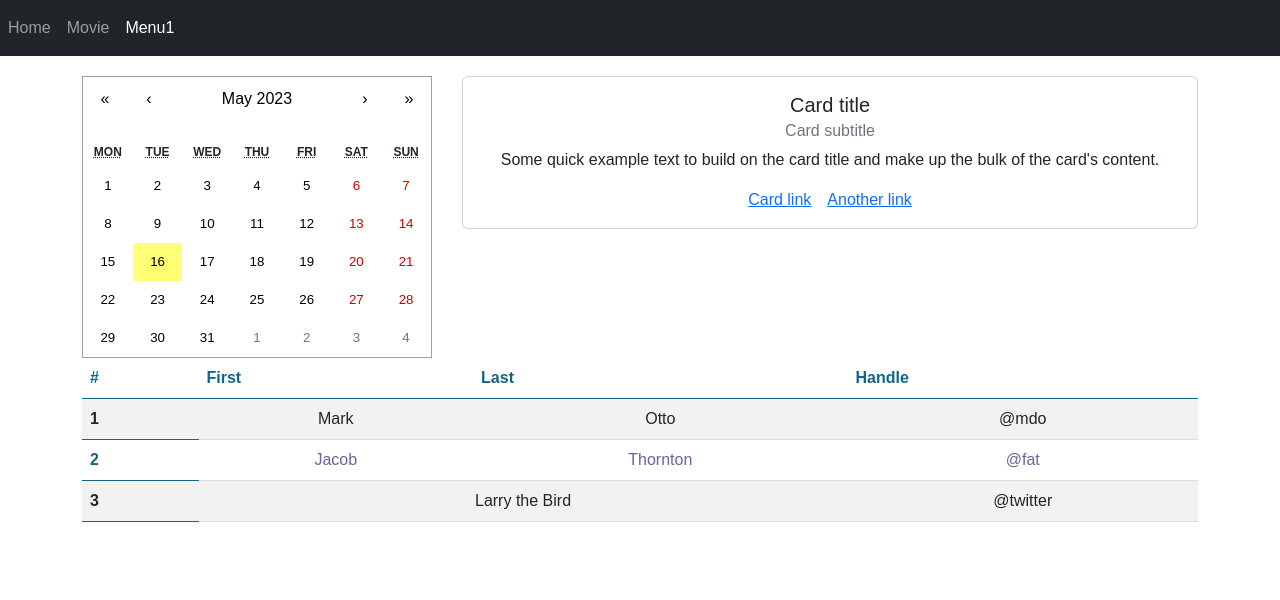
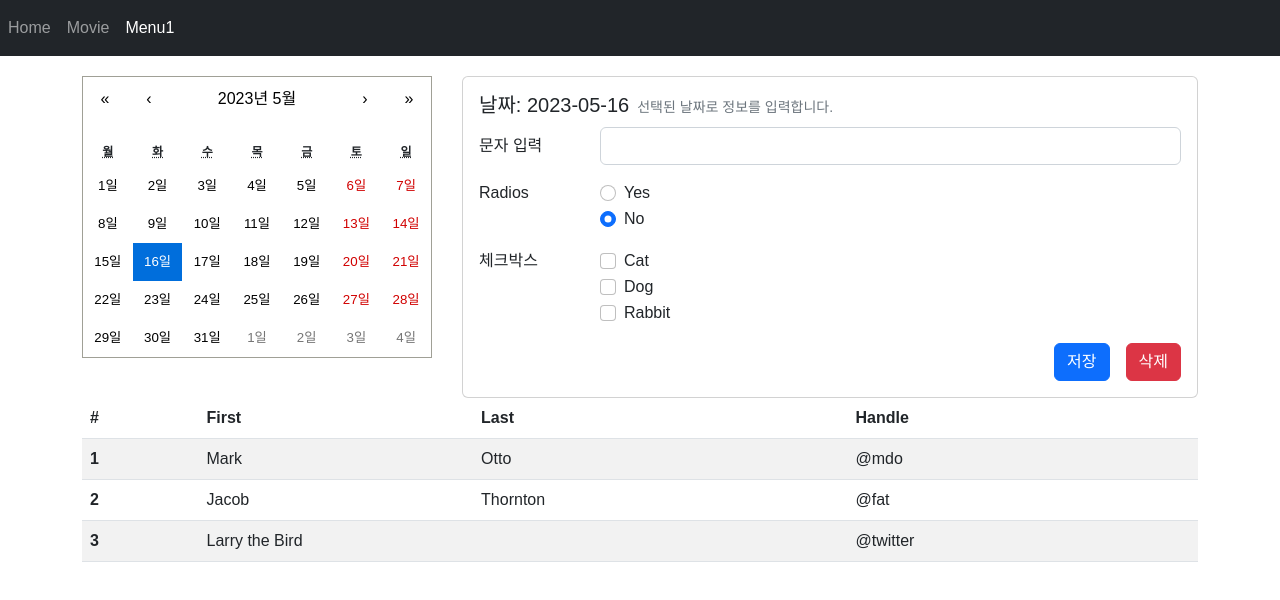
Before and after one commit to hi-aa/movie-react-project, a React (Create React App) app: page /menu1 in a window 1280 px wide. Shown: the top 600 px of the page. Built offline with nearby package versions, Linux system fonts and the light colour scheme.

Commit message:
useForm 추가

```diff
--- a/package.json
+++ b/package.json
@@ -17,6 +17,7 @@
     "react-bootstrap": "^2.9.0",
     "react-calendar": "^4.6.1",
     "react-dom": "^18.2.0",
+    "react-hook-form": "^7.47.0",
     "react-router-dom": "^6.11.1",
     "react-scripts": "5.0.1",
     "recoil": "^0.7.7",
--- /dev/null
+++ b/src/components/menu1/MenuForm.jsx
@@ -0,0 +1,121 @@
+import { useEffect } from "react";
+import { useForm } from "react-hook-form";
+
+export default function MenuForm() {
+  const {
+    register,
+    // handleSubmit,
+    watch,
+    getValues,
+    // formState: { errors },
+  } = useForm({ defaultValues: { str: "", radio: "N", checkbox: [] } });
+
+  const watchCheckbox = watch("checkbox");
+  useEffect(() => {
+    console.log(getValues());
+  }, [watchCheckbox]);
+
+  return (
+    <form>
+      <div class="row mb-3">
+        <label for="str1" class="col-sm-2 col-form-label">
+          문자 입력
+        </label>
+        <div class="col-sm-10">
+          <input type="text" className="form-control" {...register("str")} />
+        </div>
+      </div>
+
+      <fieldset class="row mb-3">
+        <legend class="col-form-label col-sm-2 pt-0">Radios</legend>
+        <div class="col-sm-10">
+          <div class="form-check">
+            <input
+              class="form-check-input"
+              type="radio"
+              {...register("radio")}
+              id="radioY"
+              value="Y"
+            />
+            <label class="form-check-label" for="radioY">
+              Yes
+            </label>
+          </div>
+          <div class="form-check">
+            <input
+              class="form-check-input"
+              type="radio"
+              {...register("radio")}
+              id="radioN"
+              value="N"
+            />
+            <label class="form-check-label" for="radioN">
+              No
+            </label>
+          </div>
+        </div>
+      </fieldset>
+
+      <div class="row mb-3">
+        <legend class="col-form-label col-sm-2 pt-0">체크박스</legend>
+        <div class="col-sm-10">
+          <div class="form-check">
+            <input
+              class="form-check-input"
+              type="checkbox"
+              {...register("checkbox")}
+              id="checkbox1"
+              value="cat"
+            />
+            <label class="form-check-label" for="checkbox1">
+              Cat
+            </label>
+          </div>
+          <div class="form-check">
+            <input
+              class="form-check-input"
+              type="checkbox"
+              {...register("checkbox")}
+              id="checkbox2"
+              value="dog"
+            />
+            <label class="form-check-label" for="checkbox2">
+              Dog
+            </label>
+          </div>
+          <div class="form-check">
+            <input
+              class="form-check-input"
+              type="checkbox"
+              {...register("checkbox")}
+              id="checkbox3"
+              value="rabbit"
+            />
+            <label class="form-check-label" for="checkbox3">
+              Rabbit
+            </label>
+          </div>
+        </div>
+      </div>
+      {/* 버튼영역 */}
+      <div className="d-grid gap-2 d-md-flex justify-content-md-end">
+        <button className="btn btn-primary me-md-2" type="button">
+          저장
+        </button>
+        <button type="button" class="btn btn-danger">
+          삭제
+        </button>
+      </div>
+      {/* <p className="card-text">
+                  Some quick example text to build on the card title and make up
+                  the bulk of the card's content.
+                </p> */}
+      {/* <a href="#" className="card-link">
+                  Card link
+                  </a>
+                  <a href="#" className="card-link">
+                  Another link
+                </a> */}
+    </form>
+  );
+}
--- a/src/pages/Menu1/Menu1.jsx
+++ b/src/pages/Menu1/Menu1.jsx
@@ -1,150 +1,34 @@
-import styles from "./Menu1.module.css";
-import { FontAwesomeIcon } from "@fortawesome/react-fontawesome";
-import { faCheck, faPlus, faXmark } from "@fortawesome/free-solid-svg-icons";
-import Item from "../../components/menu1/Item";
-import { useCallback, useEffect, useState } from "react";
 import Calendar from "react-calendar";
+import dayjs from "dayjs";
+import { useForm } from "react-hook-form";
+import { useState } from "react";
+import MenuForm from "../../components/menu1/MenuForm";
 
 function Menu1() {
-  const [list, setList] = useState([]);
-  const [counter, setCouter] = useState(0); // list key 생성용
-  const [selectedKey, setSelectedKey] = useState(-1);
-  const [clearList, setClearList] = useState([]); // checked list
-  const [alert, setAlert] = useState("");
-
-  const [inputs, setInputs] = useState({
-    // 여러개의 input의 상태를 연결하기
-    menu1: "",
-  });
-
-  // input state 업데이트
-  const onChangeInputs = (e) => {
-    const { name, value } = e.target;
-
-    setInputs({
-      ...inputs,
-      [name]: value,
-    });
-  };
-
-  // list 조회하기
-  const getTestList = useCallback(async () => {
-    // const url = `http://localhost:8080/api/getTestList?listType=MAIN`;
-    // const response = await fetch(url);
-    // const json = await response.json();
-    // console.log(json);
-    // setList(json);
-  }, [list]);
-
-  useEffect(() => {
-    getTestList();
-  }, []);
-
-  // 리스트 추가
-  const addMenu = async (e) => {
-    if (inputs.menu1 === "") {
-      // 공백 막기
-      showAlert("내용을 작성하세요.");
-      return;
-    }
-    const url = `http://localhost:8080/api/insertTest`;
-    const response = await fetch(url, {
-      method: "POST",
-      headers: {
-        //데이터 타입 지정
-        "Content-Type": "application/json; charset=utf-8",
-      },
-      body: JSON.stringify({
-        listKey: counter,
-        listTitle: inputs.menu1,
-        listType: "MAIN",
-      }),
-    });
-    console.log(await response.json());
-
-    setList([...list, { key: counter, value: inputs.menu1 }]); // 리스트 업데이트
-    setInputs({ ...inputs, menu1: "" }); // input 클리어
-    setCouter((counter) => ++counter);
-  };
-
-  // 리스트 삭제
-  const deleteMenu = () => {
-    if (selectedKey < 0) {
-      showAlert("삭제할 아이템을 선택하세요.");
-      return;
-    }
-
-    let temp = [...list]; // 배열 복사
-    let selectedIdx = list.findIndex((v) => v.key === selectedKey);
-    temp.splice(selectedIdx, 1); // 복사된 배열에서 selectedKey 삭제
-    // state 업데이트
-    setList(temp);
-    setSelectedKey(-1);
-  };
-
-  // 리스트 체크
-  const checkMenu = () => {
-    if (selectedKey < 0) {
-      showAlert("체크할 아이템을 선택하세요.");
-      return;
-    }
-
-    let checkIdx = clearList.indexOf(selectedKey);
-    if (checkIdx === -1) {
-      // 추가
-      console.log("추가");
-      setClearList([...clearList, selectedKey]);
-    } else {
-      // 삭제
-      console.log("삭제");
-
-      let temp = [...clearList];
-      temp.splice(checkIdx, 1);
-
-      setClearList(temp);
-    }
-    console.log(clearList);
-
-    // setClearList()
-  };
-
-  // 알럿 표시
-  const showAlert = (message) => {
-    setAlert(message);
-
-    const timer = setTimeout(function () {
-      setAlert(""); // 클리어
-    }, 3000);
-    return () => clearTimeout(timer);
-  };
-
-  // 날짜 변경
-  const onChangeDate = (value) => {
-    console.log("날짜 변경", value);
-  };
+  const [ymd, setYmd] = useState(dayjs().format("YYYY-MM-DD")); // 날짜 선택
 
   return (
     <>
-      <div className="container text-center">
+      <div className="container">
         <div className="row">
           <div className="col-6 col-md-4">
-            <Calendar onChange={onChangeDate} />
+            <Calendar
+              value={ymd}
+              onChange={(value) => setYmd(dayjs(value).format("YYYY-MM-DD"))}
+              locale="ko"
+            />
           </div>
+
           <div className="col-md-8">
             <div className="card">
               <div className="card-body">
-                <h5 className="card-title">Card title</h5>
-                <h6 className="card-subtitle mb-2 text-muted">Card subtitle</h6>
-                <p className="card-text">
-                  Some quick example text to build on the card title and make up
-                  the bulk of the card's content.
-                </p>
-                <a href="#" className="card-link">
-                  Card link
-                </a>
-                <a href="#" className="card-link">
-                  Another link
-                </a>
+                <div className="card-title">
+                  <span className=" h5 pe-2">날짜: {ymd}</span>
+                  <span className="card-subtitle mb-2 form-text">
+                    선택된 날짜로 정보를 입력합니다.
+                  </span>
+                </div>
+                <MenuForm />
               </div>
             </div>
           </div>
```
Also changed, not shown: 1 other file (tests, documents, lock files or other folders).
